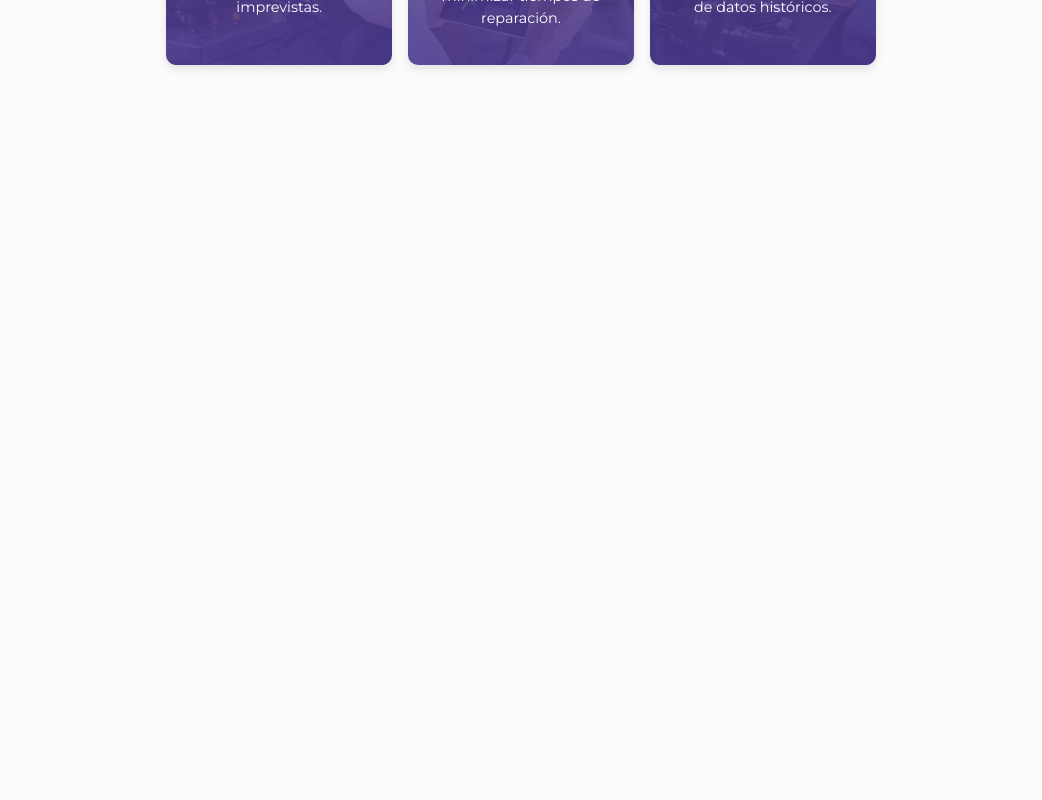
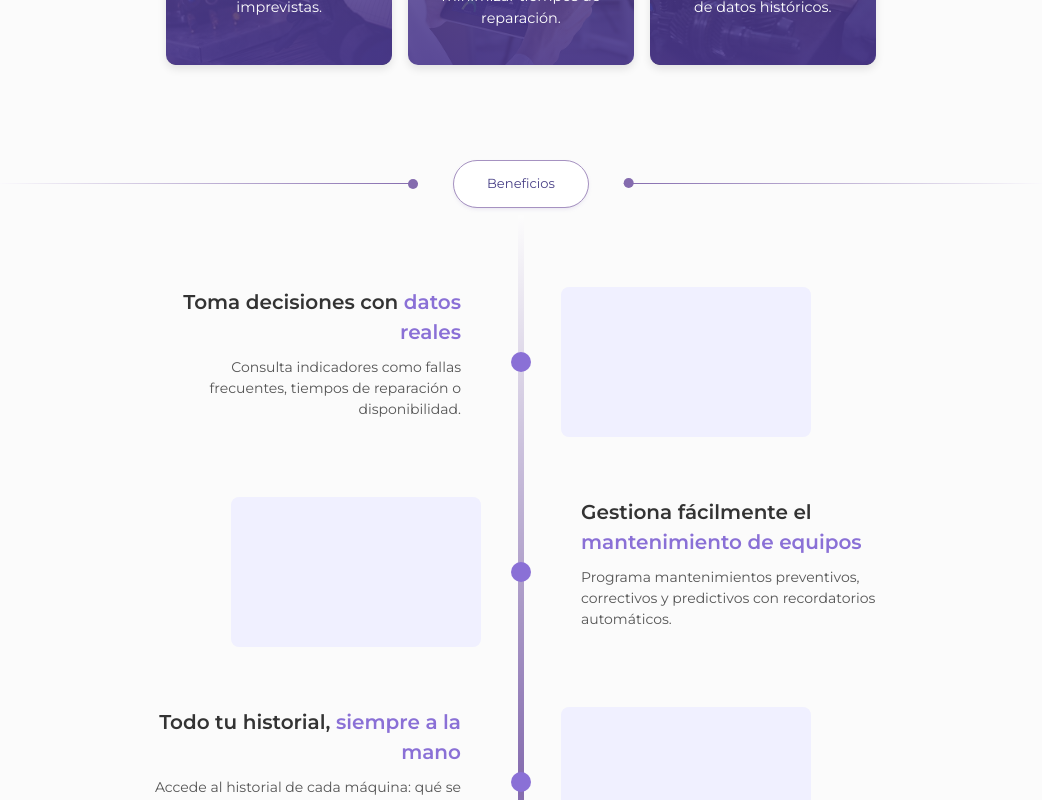
Before and after one commit to wiwitech1/mecanet-l4nding-page, a Vue app: page / in a window 1280 px wide. Shown: the part 1820-2620 px from the top of the page, without its empty margins (119-1161 px from the left). Before the commit the page ends 1949 px from the top, so only its background shows below. Built offline with nearby package versions, Linux system fonts and the light colour scheme.

Commit message:
feat(benefits): scaffold Benefits component

```diff
--- /dev/null
+++ b/src/components/landing/BenefitsComponent.vue
@@ -0,0 +1,306 @@
+<template>
+  <section class="benefits-section">
+    <TitleSectionComponent :title="$t('benefits.sectionTitle')" />
+    <div class="timeline-container">
+      <div v-for="(benefit, index) in benefits" :key="index" class="benefit-row">
+        <template v-if="index % 2 === 0">
+          <div class="benefit-text left">
+            <div class="benefit-content">
+              <h3>
+                {{ benefit.title.beforeHighlight }}
+                <span class="highlight">{{ benefit.title.highlight }}</span>
+              </h3>
+              <p>{{ benefit.description }}</p>
+            </div>
+          </div>
+          <div class="benefit-image right">
+            <div class="image-container"></div>
+          </div>
+        </template>
+
+        <template v-else>
+          <div class="benefit-image left">
+            <div class="image-container"></div>
+          </div>
+          <div class="benefit-text right">
+            <div class="benefit-content">
+              <h3>
+                {{ benefit.title.beforeHighlight }}
+                <span class="highlight">{{ benefit.title.highlight }}</span>
+              </h3>
+              <p>{{ benefit.description }}</p>
+            </div>
+          </div>
+        </template>
+      </div>
+    </div>
+  </section>
+</template>
+
+<script setup lang="ts">
+import { computed } from 'vue'
+import { useI18n } from 'vue-i18n'
+import TitleSectionComponent from '@/components/common/TitleSectionComponent.vue'
+
+const { t } = useI18n()
+
+interface BenefitTitle {
+  beforeHighlight: string
+  highlight: string
+}
+
+interface Benefit {
+  title: BenefitTitle
+  description: string
+  image?: string
+}
+
+// Hacemos los beneficios reactivos al idioma usando computed
+const benefits = computed<Benefit[]>(() => [
+  {
+    title: {
+      beforeHighlight: t('benefits.items.0.titleBefore'),
+      highlight: t('benefits.items.0.titleHighlight'),
+    },
+    description: t('benefits.items.0.description'),
+  },
+  {
+    title: {
+      beforeHighlight: t('benefits.items.1.titleBefore'),
+      highlight: t('benefits.items.1.titleHighlight'),
+    },
+    description: t('benefits.items.1.description'),
+  },
+  {
+    title: {
+      beforeHighlight: t('benefits.items.2.titleBefore'),
+      highlight: t('benefits.items.2.titleHighlight'),
+    },
+    description: t('benefits.items.2.description'),
+  },
+  {
+    title: {
+      beforeHighlight: t('benefits.items.3.titleBefore'),
+      highlight: t('benefits.items.3.titleHighlight'),
+    },
+    description: t('benefits.items.3.description'),
+  },
+  {
+    title: {
+      beforeHighlight: t('benefits.items.4.titleBefore'),
+      highlight: t('benefits.items.4.titleHighlight'),
+    },
+    description: t('benefits.items.4.description'),
+  },
+])
+</script>
+
+<style scoped>
+.benefits-section {
+  padding: 2em 0;
+  width: 100%;
+  display: flex;
+  flex-direction: column;
+  align-items: center;
+  justify-content: flex-start;
+}
+
+.timeline-container {
+  position: relative;
+  width: 100%;
+  max-width: 1200px;
+  margin: 0 auto;
+  padding: 20px 0;
+}
+
+.timeline-container::after {
+  content: '';
+  position: absolute;
+  width: 6px;
+  background: linear-gradient(to bottom, #ffffff5c, var(--color-primary-1), #ffffff5c);
+  top: 0.5em;
+  bottom: 0;
+  left: 50%;
+  margin-left: -3px;
+  z-index: 0;
+}
+
+.benefit-row {
+  display: flex;
+  position: relative;
+  margin: 60px 0;
+}
+
+.benefit-text,
+.benefit-image {
+  position: relative;
+  width: 50%;
+  box-sizing: border-box;
+  padding: 0 40px;
+}
+
+.benefit-row::after {
+  content: '';
+  position: absolute;
+  width: 20px;
+  height: 20px;
+  background-color: #8a70d6;
+  border-radius: 50%;
+  top: 50%;
+  left: 50%;
+  transform: translate(-50%, -50%);
+  z-index: 1;
+}
+
+.left {
+  text-align: right;
+}
+
+.right {
+  text-align: left;
+}
+
+.benefit-text.left {
+  display: flex;
+  justify-content: flex-end;
+}
+
+.benefit-text.right {
+  display: flex;
+  justify-content: flex-start;
+}
+
+.benefit-image.left {
+  display: flex;
+  justify-content: flex-end;
+}
+
+.benefit-image.right {
+  display: flex;
+  justify-content: flex-start;
+}
+
+.image-container {
+  width: 250px;
+  height: 150px;
+  background-color: #f0f0ff;
+  border-radius: 8px;
+}
+
+.benefit-content {
+  max-width: 350px;
+  padding: 0 20px;
+}
+
+.benefit-content h3 {
+  margin: 0 0 10px 0;
+  font-size: 20px;
+  color: #333;
+  font-weight: 600;
+}
+
+.highlight {
+  color: #8a70d6;
+  font-weight: 600;
+}
+
+.benefit-content p {
+  margin: 0;
+  font-size: 14px;
+  line-height: 1.5;
+  color: #555;
+}
+
+@media screen and (max-width: 768px) {
+  .timeline-container {
+    padding: 10px 0;
+  }
+
+  .timeline-container::after {
+    left: 20px;
+    margin-left: 0;
+  }
+
+  .benefit-row {
+    flex-direction: column;
+    margin: 40px 0;
+  }
+
+  .benefit-row::after {
+    left: 20px;
+    top: 3px;
+    transform: translateX(-35%);
+  }
+
+  .benefit-text,
+  .benefit-image {
+    width: 100%;
+    text-align: left;
+  }
+
+  .benefit-text {
+    padding: 0 0 0 50px;
+    margin-bottom: 10px;
+  }
+
+  .benefit-content {
+    padding: 0 20px 0 0;
+    max-width: 100%;
+  }
+
+  .benefit-text.left,
+  .benefit-text.right {
+    justify-content: flex-start;
+  }
+
+  .image-container {
+    width: 100%;
+    height: 120px;
+    margin-top: 10px;
+  }
+
+  .benefit-image {
+    display: block;
+    padding: 0 20px 0 50px;
+  }
+
+  .benefit-image.left,
+  .benefit-image.right {
+    justify-content: flex-start;
+  }
+
+  .benefit-content h3 {
+    font-size: 18px;
+  }
+
+  .benefit-content p {
+    font-size: 14px;
+  }
+
+  .benefit-row:nth-child(even) .benefit-image {
+    order: 2;
+  }
+
+  .benefit-row:nth-child(even) .benefit-text {
+    order: 1;
+  }
+}
+
+@media screen and (max-width: 480px) {
+  .benefit-image {
+    padding: 0 20px 0 50px;
+  }
+
+  .image-container {
+    height: 100px;
+  }
+
+  .benefit-content h3 {
+    font-size: 16px;
+  }
+
+  .benefit-content p {
+    font-size: 13px;
+  }
+}
+</style>
--- a/src/views/LandingView.vue
+++ b/src/views/LandingView.vue
@@ -3,6 +3,7 @@
     <NavbarComponent />
     <HeroComponent />
     <ProductComponent />
+    <BenefitsComponent />
 
 
   </div>
@@ -12,6 +13,7 @@
 import NavbarComponent from '@/components/common/NavbarComponent.vue'
 import HeroComponent from '@/components/landing/HeroComponent.vue'
 import ProductComponent from '@/components/landing/ProductComponent.vue'
+import BenefitsComponent from '@/components/landing/BenefitsComponent.vue'
 
 
 </script>
```
